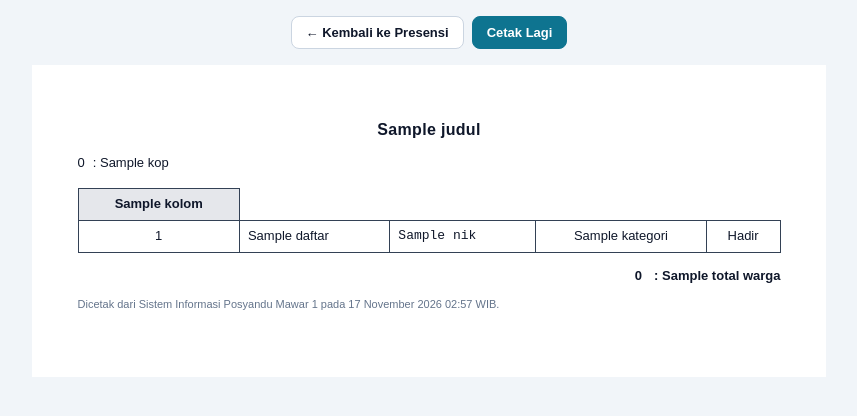
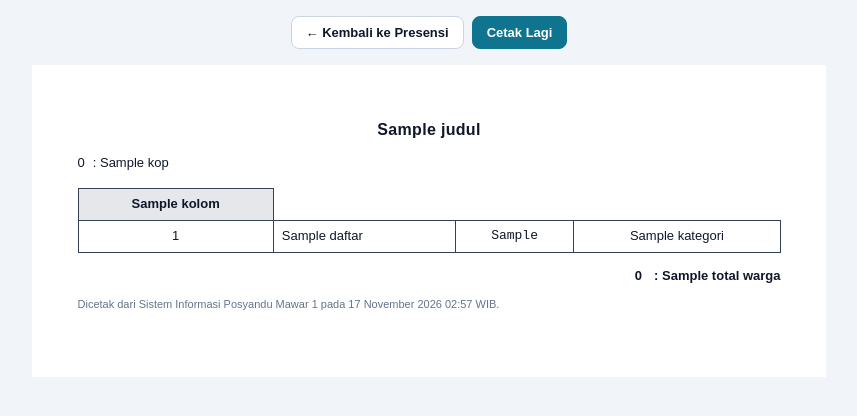
Before and after one commit to kaeuloze/CAPSTONE_PROJECT, a Laravel app: template resources/views/presensi/cetak.blade.php in a window 1280 px wide. Shown: the top 416 px of the page, without its empty margins (211-1068 px from the left). Run offline with Laravel 12, Linux system fonts and the light colour scheme; the template is opened without the code that fills it: most values are stand-ins (such as "Sample title", 1, 10 or a date in 2020); parts of the project's set-up code (start-up, migrations or seed data) failed here and were passed over; some libraries are stand-ins or nearby versions.

Commit message:
Ekspor dan cetak daftar hadir hanya warga Hadir dengan NIK 4 digit terakhir

```diff
--- a/app/Http/Controllers/PresensiController.php
+++ b/app/Http/Controllers/PresensiController.php
@@ -81,7 +81,7 @@ class PresensiController extends Controller
             : back()->with('sukses', $pesan);
     }
 
-    /** Ekspor daftar hadir (warga Hadir & Tidak Hadir) ke Excel — permintaan kader 31 Okt, koreksi tim 4 Nov 2026. */
+    /** Ekspor daftar hadir (hanya warga Hadir) ke Excel — permintaan kader 31 Okt, hasil uji coba 8 Nov 2026. */
     public function excel(Kegiatan $kegiatan): StreamedResponse
     {
         $buku = $this->ekspor->buat($kegiatan, $this->presensiService->daftarHadir($kegiatan));
--- a/app/Services/EksporDaftarHadirExcel.php
+++ b/app/Services/EksporDaftarHadirExcel.php
@@ -14,12 +14,12 @@ use PhpOffice\PhpSpreadsheet\Writer\Xlsx;
 
 /**
  * Daftar hadir satu kegiatan dalam Excel (.xlsx) agar kader tidak lagi membuat absen manual
- * (permintaan kader, 31 Okt 2026; koreksi tim 4 Nov 2026): semua warga Hadir & Tidak Hadir,
- * kolom No, Nama, NIK, Kategori, Hadir / Tidak Hadir, total di bawah tabel.
+ * (permintaan kader 31 Okt 2026; hasil uji coba bersama kader 8 Nov 2026): hanya warga Hadir,
+ * kolom No, Nama, NIK (4 digit terakhir), Kategori, dan jumlah hadir di bawah tabel.
  */
 class EksporDaftarHadirExcel
 {
-    public const KOLOM = ['No', 'Nama', 'NIK', 'Kategori', 'Hadir / Tidak Hadir'];
+    public const KOLOM = ['No', 'Nama', 'NIK (4 digit terakhir)', 'Kategori'];
 
     public static function judul(): string
     {
@@ -45,25 +45,18 @@ class EksporDaftarHadirExcel
         ];
     }
 
-    public static function statusKehadiran(bool $hadir): string
-    {
-        return $hadir ? 'Hadir' : 'Tidak Hadir';
-    }
-
     /**
      * Total di bawah tabel (label => jumlah), dipakai juga oleh halaman cetak.
      *
-     * @param  Collection<int, array{hadir: bool}>  $daftar
+     * @param  Collection<int, array<string, string>>  $daftar
      * @return array<string, int>
      */
     public static function total(Collection $daftar): array
     {
-        $hadir = $daftar->where('hadir', true)->count();
-
-        return ['Hadir' => $hadir, 'Tidak Hadir' => $daftar->count() - $hadir, 'Total warga' => $daftar->count()];
+        return ['Total hadir' => $daftar->count()];
     }
 
-    /** @param Collection<int, array{nama: string, nik: string, kategori: string, hadir: bool}> $daftar */
+    /** @param Collection<int, array{nama: string, nik4: string, kategori: string}> $daftar */
     public function buat(Kegiatan $kegiatan, Collection $daftar): Spreadsheet
     {
         $buku = new Spreadsheet;
@@ -72,7 +65,7 @@ class EksporDaftarHadirExcel
         $lembar->setTitle('Daftar Hadir');
 
         $lembar->setCellValue('A1', self::judul());
-        $lembar->mergeCells('A1:E1');
+        $lembar->mergeCells('A1:D1');
         $lembar->getStyle('A1')->getFont()->setBold(true)->setSize(13);
         $lembar->getStyle('A1')->getAlignment()->setHorizontal(Alignment::HORIZONTAL_CENTER);
 
@@ -87,7 +80,7 @@ class EksporDaftarHadirExcel
 
         $kepala = $baris + 2;
         $lembar->fromArray(self::KOLOM, null, "A{$kepala}");
-        $lembar->getStyle("A{$kepala}:E{$kepala}")->applyFromArray([
+        $lembar->getStyle("A{$kepala}:D{$kepala}")->applyFromArray([
             'font' => ['bold' => true],
             'fill' => ['fillType' => Fill::FILL_SOLID, 'startColor' => ['rgb' => 'E5E7EB']],
             'alignment' => ['horizontal' => Alignment::HORIZONTAL_CENTER, 'vertical' => Alignment::VERTICAL_CENTER],
@@ -98,34 +91,33 @@ class EksporDaftarHadirExcel
             $baris++;
             $lembar->setCellValue("A{$baris}", $nomor + 1);
             $lembar->setCellValueExplicit("B{$baris}", $w['nama'], DataType::TYPE_STRING);
-            $lembar->setCellValueExplicit("C{$baris}", $w['nik'], DataType::TYPE_STRING); // NIK tetap 16 digit, tidak jadi angka
+            $lembar->setCellValueExplicit("C{$baris}", $w['nik4'], DataType::TYPE_STRING); // teks agar angka 0 di depan tetap
             $lembar->setCellValueExplicit("D{$baris}", $w['kategori'], DataType::TYPE_STRING);
-            $lembar->setCellValueExplicit("E{$baris}", self::statusKehadiran($w['hadir']), DataType::TYPE_STRING);
         }
         if ($daftar->isEmpty()) {
             $baris++;
-            $lembar->setCellValue("A{$baris}", 'Belum ada warga yang tercatat.');
-            $lembar->mergeCells("A{$baris}:E{$baris}");
+            $lembar->setCellValue("A{$baris}", 'Belum ada warga yang hadir.');
+            $lembar->mergeCells("A{$baris}:D{$baris}");
         }
 
-        $lembar->getStyle("A{$kepala}:E{$baris}")->getBorders()->getAllBorders()->setBorderStyle(Border::BORDER_THIN);
-        foreach (['A', 'D', 'E'] as $kolom) {
+        $lembar->getStyle("A{$kepala}:D{$baris}")->getBorders()->getAllBorders()->setBorderStyle(Border::BORDER_THIN);
+        foreach (['A', 'C', 'D'] as $kolom) {
             $lembar->getStyle($kolom.($kepala + 1).":{$kolom}{$baris}")->getAlignment()->setHorizontal(Alignment::HORIZONTAL_CENTER);
         }
 
-        // Total di bawah tabel (permintaan tim): Hadir, Tidak Hadir, Total warga.
+        // Jumlah warga hadir di bawah tabel.
         $baris++;
         foreach (self::total($daftar) as $label => $jumlah) {
             $baris++;
-            $lembar->setCellValue("D{$baris}", $label);
-            $lembar->setCellValue("E{$baris}", $jumlah);
-            $lembar->getStyle("D{$baris}:E{$baris}")->getFont()->setBold(true);
-            $lembar->getStyle("E{$baris}")->getAlignment()->setHorizontal(Alignment::HORIZONTAL_CENTER);
+            $lembar->setCellValue("C{$baris}", $label);
+            $lembar->setCellValue("D{$baris}", $jumlah);
+            $lembar->getStyle("C{$baris}:D{$baris}")->getFont()->setBold(true);
+            $lembar->getStyle("D{$baris}")->getAlignment()->setHorizontal(Alignment::HORIZONTAL_CENTER);
         }
 
         $lembar->setCellValue('A'.($baris + 2), 'Diunduh pada '.now()->translatedFormat('j F Y H:i').' WIB.');
 
-        foreach (['A' => 6, 'B' => 34, 'C' => 21, 'D' => 16, 'E' => 20] as $kolom => $lebar) {
+        foreach (['A' => 6, 'B' => 38, 'C' => 22, 'D' => 18] as $kolom => $lebar) {
             $lembar->getColumnDimension($kolom)->setWidth($lebar);
         }
         $lembar->getPageSetup()->setPaperSize(PageSetup::PAPERSIZE_A4)->setFitToWidth(1)->setFitToHeight(0);
--- a/resources/views/presensi/cetak.blade.php
+++ b/resources/views/presensi/cetak.blade.php
@@ -1,5 +1,5 @@
-{{-- Halaman siap cetak daftar hadir (permintaan kader 31 Okt 2026; koreksi tim 4 Nov 2026: semua warga
-     Hadir & Tidak Hadir + total di bawah, tanpa jam hadir & tanda tangan). Halaman mandiri tanpa menu,
+{{-- Halaman siap cetak daftar hadir (permintaan kader 31 Okt 2026; hasil uji coba 8 Nov 2026: hanya warga
+     Hadir, kolom No, Nama, NIK 4 digit terakhir, Kategori, jumlah hadir di bawah). Halaman mandiri tanpa menu,
      gaya ditulis di sini agar hasil cetak rapi tanpa bergantung pada build Tailwind. --}}
 <!DOCTYPE html>
 <html lang="id">
@@ -68,17 +68,16 @@
                     <tr>
                         <td class="tengah">{{ $loop->iteration }}</td>
                         <td>{{ $w['nama'] }}</td>
-                        <td class="nik">{{ $w['nik'] }}</td>
+                        <td class="nik tengah">{{ $w['nik4'] }}</td>
                         <td class="tengah">{{ $w['kategori'] }}</td>
-                        <td class="tengah">{{ \App\Services\EksporDaftarHadirExcel::statusKehadiran($w['hadir']) }}</td>
                     </tr>
                 @empty
-                    <tr><td colspan="{{ count($kolom) }}" class="kosong">Belum ada warga yang tercatat.</td></tr>
+                    <tr><td colspan="{{ count($kolom) }}" class="kosong">Belum ada warga yang hadir.</td></tr>
                 @endforelse
             </tbody>
         </table>
 
-        {{-- Total di bawah tabel (permintaan tim 4 Nov 2026) --}}
+        {{-- Jumlah warga hadir di bawah tabel --}}
         <table class="total">
             @foreach ($total as $label => $jumlah)
                 <tr><td>{{ $label }}</td><td>: {{ $jumlah }} warga</td></tr>
```
Also changed, not shown: app/Services/PresensiService.php (+11 -8 lines), tests/Feature/Kegiatan/EksporDaftarHadirTest.php (+24 -24 lines).
